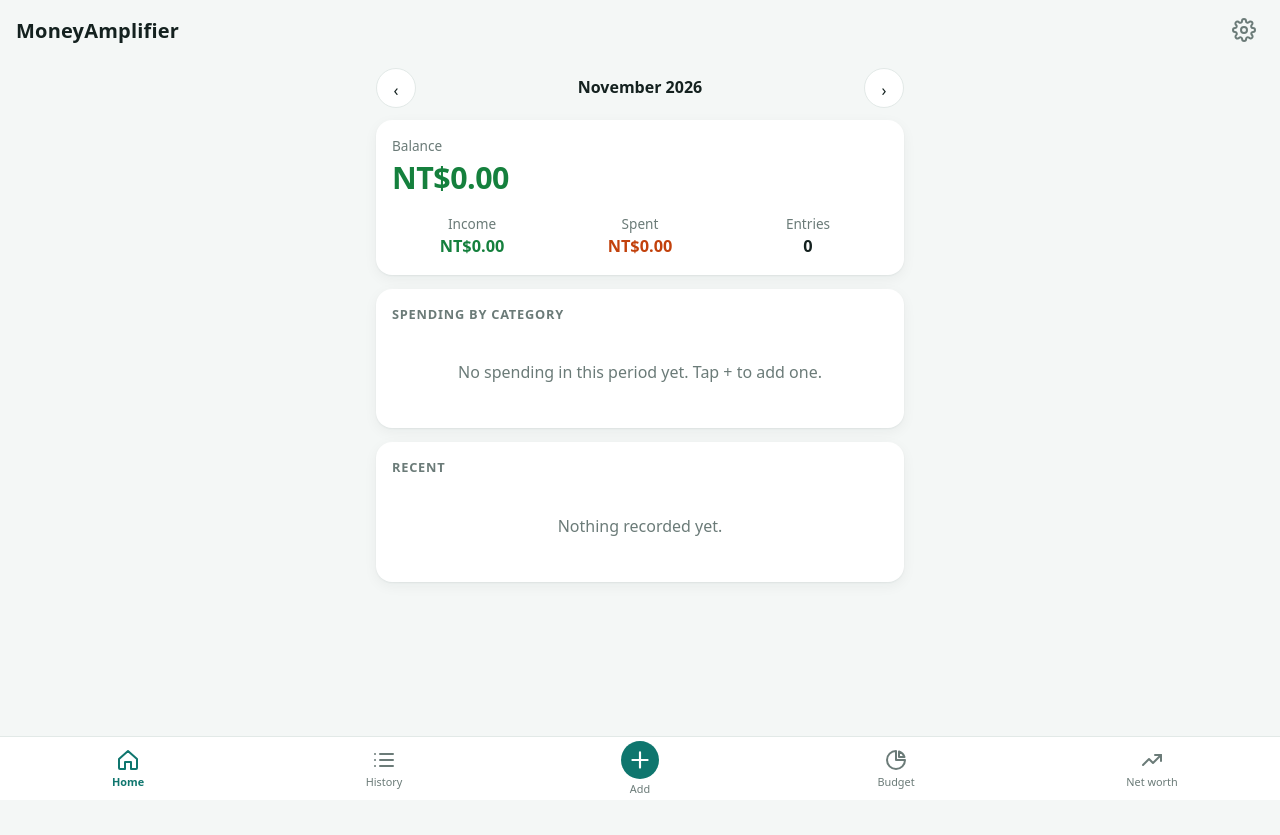
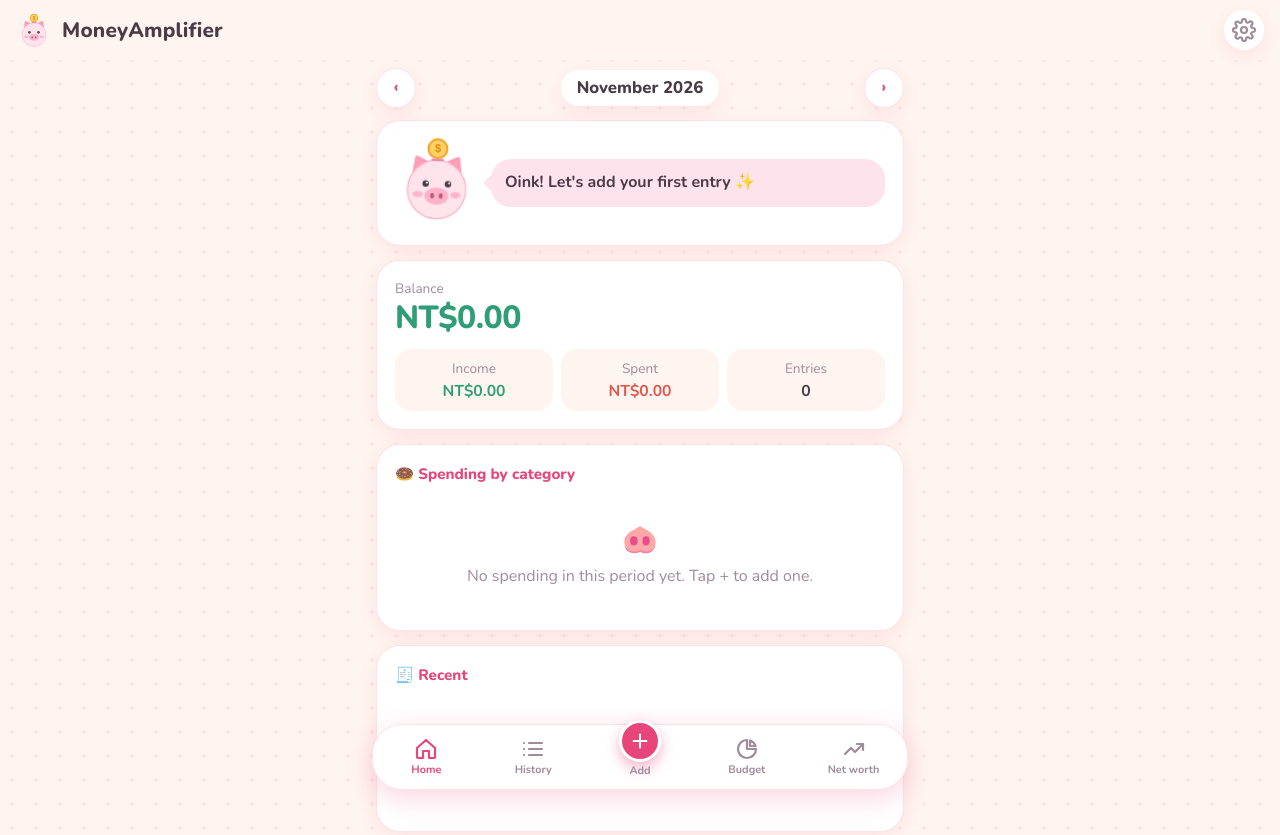
Before and after one commit to JerryChen124669/MoneyAmplifier, a website with bundled scripts: page index.html in a window 1280 px wide. Shown: the top 835 px of the page. Before the commit the page ends 800 px from the top, so only its background shows below. Built offline with nearby package versions, Linux system fonts and the light colour scheme.

Commit message:
Cute pastel theme, piggy mascot and new app icon

```diff
--- a/css/styles.css
+++ b/css/styles.css
@@ -1,113 +1,136 @@
-/* MoneyAmplifier – base styles. Change the colour tokens here to re-theme the whole app. */
+/* MoneyAmplifier – cute pastel theme. Change the colour tokens below to re-theme the whole app. */
+@font-face {
+  font-family: 'Nunito';
+  font-style: normal;
+  font-weight: 400 800;
+  font-display: swap;
+  src: url('../fonts/nunito-latin.woff2') format('woff2');
+}
+
 :root {
-  --bg: #f4f7f6;
+  --bg: #fff5f0;
+  --dot: #ffe6e6;
   --surface: #ffffff;
-  --text: #14211f;
-  --muted: #6b7b78;
-  --line: #e2e9e7;
-  --brand: #0f766e;
-  --brand-soft: #d9f0ec;
-  --income: #15803d;
-  --expense: #c2410c;
-  --danger: #b91c1c;
-  --radius: 16px;
-  --shadow: 0 1px 2px rgba(15, 40, 35, .06), 0 4px 14px rgba(15, 40, 35, .05);
-  --tabbar-h: 64px;
+  --text: #4a3b47;
+  --muted: #a08b99;
+  --line: #fbe3e6;
+  --brand: #e8467a;
+  --brand-soft: #ffe3ec;
+  --on-brand: #ffffff;
+  --income: #2f9e76;
+  --expense: #e2574c;
+  --danger: #d63d3d;
+  --radius: 24px;
+  --shadow: 0 6px 20px rgba(232, 70, 122, .10);
+  --tabbar-h: 66px;
   color-scheme: light;
 }
 @media (prefers-color-scheme: dark) {
   :root {
-    --bg: #0d1514; --surface: #16211f; --text: #e8f1ef; --muted: #8fa29f;
-    --line: #263532; --brand: #2dd4bf; --brand-soft: #123532;
-    --income: #4ade80; --expense: #fb923c; --danger: #f87171;
+    --bg: #2a1f2b; --dot: #332634; --surface: #382a3a; --text: #fbeaf0; --muted: #c4a9b8; --line: #4d3a4f;
+    --brand: #ff8fb1; --brand-soft: #4d2a3d; --on-brand: #3a1020;
+    --income: #6ee7b7; --expense: #ff9a8b; --danger: #ff8080;
     --shadow: none; color-scheme: dark;
   }
 }
 * { box-sizing: border-box; -webkit-tap-highlight-color: transparent; }
 html, body { margin: 0; }
 body {
-  background: var(--bg); color: var(--text);
-  font: 16px/1.45 system-ui, -apple-system, "Segoe UI", Roboto, "Noto Sans TC", sans-serif;
-  padding-bottom: calc(var(--tabbar-h) + env(safe-area-inset-bottom) + 16px);
+  background-color: var(--bg);
+  background-image: radial-gradient(var(--dot) 2px, transparent 2px);
+  background-size: 24px 24px;
+  color: var(--text);
+  font: 16px/1.45 'Nunito', ui-rounded, 'Hiragino Maru Gothic ProN', 'Noto Sans TC', system-ui, -apple-system, 'Segoe UI', sans-serif;
+  padding-bottom: calc(var(--tabbar-h) + env(safe-area-inset-bottom) + 28px);
 }
-svg { width: 24px; height: 24px; fill: none; stroke: currentColor; stroke-width: 2; stroke-linecap: round; stroke-linejoin: round; }
+svg { width: 24px; height: 24px; fill: none; stroke: currentColor; stroke-width: 2.2; stroke-linecap: round; stroke-linejoin: round; }
 
 .topbar {
-  position: sticky; top: 0; z-index: 5; display: flex; align-items: center; justify-content: space-between;
+  position: sticky; top: 0; z-index: 5; display: flex; align-items: center; gap: 10px;
   padding: calc(env(safe-area-inset-top) + 10px) 16px 10px; background: var(--bg);
 }
-.topbar h1 { margin: 0; font-size: 1.25rem; letter-spacing: .2px; }
-.icon-btn { color: var(--muted); display: grid; place-items: center; width: 40px; height: 40px; border-radius: 50%; }
-.icon-btn:active { background: var(--line); }
+.topbar .logo { width: 36px; height: 36px; }
+.topbar h1 { margin: 0; font-size: 1.3rem; font-weight: 800; letter-spacing: .2px; flex: 1; }
+.icon-btn { color: var(--muted); display: grid; place-items: center; width: 40px; height: 40px; border-radius: 50%; background: var(--surface); box-shadow: var(--shadow); }
+.icon-btn:active { background: var(--brand-soft); }
 
 #view { max-width: 560px; margin: 0 auto; padding: 4px 16px 24px; }
 
 .tabbar {
-  position: fixed; left: 0; right: 0; bottom: 0; z-index: 10; display: flex; justify-content: space-around; align-items: center;
-  height: calc(var(--tabbar-h) + env(safe-area-inset-bottom)); padding-bottom: env(safe-area-inset-bottom);
-  background: var(--surface); border-top: 1px solid var(--line);
+  position: fixed; left: 12px; right: 12px; bottom: calc(env(safe-area-inset-bottom) + 10px); z-index: 10;
+  max-width: 536px; margin: 0 auto;
+  display: flex; justify-content: space-around; align-items: center; height: var(--tabbar-h);
+  background: var(--surface); border-radius: 30px; box-shadow: 0 8px 28px rgba(232, 70, 122, .22); border: 1.5px solid var(--line);
 }
-.tabbar a { flex: 1; display: flex; flex-direction: column; align-items: center; gap: 2px; font-size: .68rem; color: var(--muted); text-decoration: none; padding: 6px 0; }
-.tabbar a.active { color: var(--brand); font-weight: 600; }
-.tabbar a.tab-add svg { background: var(--brand); color: #fff; border-radius: 50%; padding: 6px; width: 38px; height: 38px; }
+.tabbar a { flex: 1; display: flex; flex-direction: column; align-items: center; gap: 1px; font-size: .68rem; font-weight: 700; color: var(--muted); text-decoration: none; padding: 6px 0; }
+.tabbar a.active { color: var(--brand); }
+.tabbar a.tab-add svg { background: var(--brand); color: var(--on-brand); border-radius: 50%; padding: 7px; width: 42px; height: 42px; margin-top: -16px; box-shadow: 0 6px 14px rgba(232, 70, 122, .4); border: 3px solid var(--surface); }
 .tabbar a.tab-add.active svg { outline: 3px solid var(--brand-soft); }
 
-.card { background: var(--surface); border-radius: var(--radius); padding: 16px; box-shadow: var(--shadow); margin-bottom: 14px; }
-.card h2 { margin: 0 0 10px; font-size: .8rem; text-transform: uppercase; letter-spacing: .06em; color: var(--muted); }
+.card { background: var(--surface); border-radius: var(--radius); padding: 18px; box-shadow: var(--shadow); margin-bottom: 14px; border: 1.5px solid var(--line); }
+.card h2 { margin: 0 0 10px; font-size: .95rem; font-weight: 800; color: var(--brand); }
 .row { display: flex; align-items: center; gap: 10px; }
 .grow { flex: 1; min-width: 0; }
 .muted { color: var(--muted); font-size: .85rem; }
 .income { color: var(--income); } .expense { color: var(--expense); }
-.big { font-size: 1.9rem; font-weight: 700; letter-spacing: -.5px; }
+.big { font-size: 2rem; font-weight: 800; letter-spacing: -.5px; line-height: 1.2; }
 .stats { display: grid; grid-template-columns: 1fr 1fr 1fr; gap: 8px; text-align: center; }
-.stats b { display: block; font-size: 1.02rem; }
-.empty { text-align: center; color: var(--muted); padding: 28px 8px; }
+.stats > div { background: var(--bg); border-radius: 16px; padding: 8px 4px; }
+.stats b { display: block; font-size: .98rem; }
+.empty { text-align: center; color: var(--muted); padding: 24px 8px; }
+.empty::before { content: '🐽'; display: block; font-size: 1.8rem; margin-bottom: 4px; }
+
+.hero { display: flex; align-items: center; gap: 12px; }
+.hero img { width: 84px; height: auto; flex: none; animation: bob 3.2s ease-in-out infinite; }
+.bubble { position: relative; background: var(--brand-soft); border-radius: 20px; padding: 12px 14px; font-weight: 700; }
+.bubble::before { content: ''; position: absolute; left: -8px; top: 50%; margin-top: -8px; border: 8px solid transparent; border-left: 0; border-right-color: var(--brand-soft); }
+@keyframes bob { 0%, 100% { transform: translateY(0) rotate(-2deg); } 50% { transform: translateY(-5px) rotate(2deg); } }
+@media (prefers-reduced-motion: reduce) { .hero img { animation: none; } }
 
 .month-nav { display: flex; align-items: center; justify-content: space-between; margin: 4px 0 12px; }
-.month-nav button { width: 40px; height: 40px; border-radius: 50%; }
-.month-nav strong { font-size: 1rem; }
+.month-nav button { width: 40px; height: 40px; border-radius: 50%; padding: 0; font-weight: 800; color: var(--brand); box-shadow: var(--shadow); }
+.month-nav strong { font-size: 1.05rem; font-weight: 800; background: var(--surface); padding: 6px 16px; border-radius: 999px; box-shadow: var(--shadow); }
 
 button, .btn {
-  font: inherit; color: var(--text); background: var(--surface); border: 1px solid var(--line);
-  border-radius: 12px; padding: 10px 14px; cursor: pointer;
+  font: inherit; font-weight: 700; color: var(--text); background: var(--surface); border: 1.5px solid var(--line);
+  border-radius: 999px; padding: 9px 16px; cursor: pointer;
 }
-button:active { transform: scale(.98); }
-.btn-primary { background: var(--brand); border-color: var(--brand); color: #fff; font-weight: 600; }
-@media (prefers-color-scheme: dark) { .btn-primary { color: #04201c; } }
+button:active { transform: scale(.96); }
+.btn-primary { background: var(--brand); border-color: var(--brand); color: var(--on-brand); box-shadow: 0 6px 14px rgba(232, 70, 122, .3); }
 .btn-danger { color: var(--danger); border-color: var(--danger); background: transparent; }
-.btn-block { width: 100%; padding: 14px; }
-.stack > * + * { margin-top: 10px; }
+.btn-block { width: 100%; padding: 14px; font-size: 1.05rem; }
+.stack > * + * { margin-top: 12px; }
 
-label.field { display: block; font-size: .8rem; color: var(--muted); }
+label.field { display: block; font-size: .82rem; font-weight: 700; color: var(--muted); }
 input, select {
-  font: inherit; color: var(--text); background: var(--bg); border: 1px solid var(--line);
-  border-radius: 12px; padding: 11px 12px; width: 100%; margin-top: 4px;
+  font: inherit; color: var(--text); background: var(--bg); border: 1.5px solid var(--line);
+  border-radius: 16px; padding: 11px 14px; width: 100%; margin-top: 4px;
 }
-input:focus, select:focus, button:focus-visible, a:focus-visible { outline: 2px solid var(--brand); outline-offset: 1px; }
-.amount-input { font-size: 2rem; font-weight: 700; text-align: center; padding: 14px; }
+input:focus, select:focus, button:focus-visible, a:focus-visible { outline: 3px solid var(--brand-soft); border-color: var(--brand); }
+.amount-input { font-size: 2.2rem; font-weight: 800; text-align: center; padding: 14px; color: var(--brand); }
 
-.segmented { display: grid; grid-template-columns: 1fr 1fr; background: var(--bg); border-radius: 12px; padding: 4px; gap: 4px; }
-.segmented button { border: 0; background: transparent; border-radius: 9px; }
-.segmented button.on { background: var(--surface); box-shadow: var(--shadow); font-weight: 600; }
+.segmented { display: grid; grid-template-columns: 1fr 1fr; background: var(--surface); border-radius: 999px; padding: 5px; gap: 4px; box-shadow: var(--shadow); border: 1.5px solid var(--line); }
+.segmented button { border: 0; background: transparent; }
+.segmented button.on { background: var(--brand); color: var(--on-brand); }
 .chips { display: flex; flex-wrap: wrap; gap: 8px; }
-.chip { border-radius: 999px; padding: 7px 12px; font-size: .9rem; }
-.chip.on { background: var(--brand-soft); border-color: var(--brand); color: var(--brand); font-weight: 600; }
+.chip { padding: 7px 13px; font-size: .92rem; }
+.chip.on { background: var(--brand-soft); border-color: var(--brand); color: var(--brand); }
 
-.tx { display: flex; align-items: center; gap: 12px; padding: 12px 0; border-bottom: 1px solid var(--line); color: inherit; text-decoration: none; }
+.tx { display: flex; align-items: center; gap: 12px; padding: 12px 0; border-bottom: 1.5px dashed var(--line); color: inherit; text-decoration: none; }
 .tx:last-child { border-bottom: 0; }
-.tx .name { font-weight: 600; white-space: nowrap; overflow: hidden; text-overflow: ellipsis; }
-.tx .amt { font-weight: 700; white-space: nowrap; }
-.day-head { display: flex; justify-content: space-between; font-size: .8rem; color: var(--muted); margin: 14px 4px 6px; }
+.tx .name { font-weight: 700; white-space: nowrap; overflow: hidden; text-overflow: ellipsis; }
+.tx .amt { font-weight: 800; white-space: nowrap; }
+.day-head { display: flex; justify-content: space-between; font-size: .82rem; font-weight: 700; color: var(--muted); margin: 14px 8px 6px; }
 
-.bar { height: 8px; background: var(--line); border-radius: 99px; overflow: hidden; margin-top: 6px; }
-.bar > i { display: block; height: 100%; background: var(--brand); border-radius: 99px; }
-.bar.over > i { background: var(--danger); }
-.limit-input { width: 110px; margin: 0; text-align: right; padding: 8px 10px; }
-.chart-box { position: relative; height: 220px; }
+.bar { height: 12px; background: var(--brand-soft); border-radius: 99px; overflow: hidden; margin-top: 6px; }
+.bar > i { display: block; height: 100%; background: linear-gradient(90deg, #ffb3c8, var(--brand)); border-radius: 99px; transition: width .4s; }
+.bar.over > i { background: linear-gradient(90deg, #ffb199, var(--danger)); }
+.limit-input { width: 112px; margin: 0; text-align: right; padding: 8px 12px; }
+.chart-box { position: relative; height: 230px; }
 
 #toast {
-  position: fixed; left: 50%; bottom: calc(var(--tabbar-h) + env(safe-area-inset-bottom) + 18px); transform: translate(-50%, 20px);
-  background: var(--text); color: var(--bg); padding: 10px 16px; border-radius: 999px; font-size: .9rem;
-  opacity: 0; pointer-events: none; transition: .25s; z-index: 20;
+  position: fixed; left: 50%; bottom: calc(var(--tabbar-h) + env(safe-area-inset-bottom) + 28px); transform: translate(-50%, 20px);
+  background: var(--brand); color: var(--on-brand); padding: 10px 18px; border-radius: 999px; font-weight: 700; font-size: .92rem;
+  box-shadow: 0 6px 16px rgba(232, 70, 122, .35); opacity: 0; pointer-events: none; transition: .25s; z-index: 20;
 }
 #toast.show { opacity: 1; transform: translate(-50%, 0); }
--- a/index.html
+++ b/index.html
@@ -4,7 +4,7 @@
   <meta charset="utf-8">
   <meta name="viewport" content="width=device-width, initial-scale=1, viewport-fit=cover">
   <title>MoneyAmplifier</title>
-  <meta name="theme-color" content="#0f766e">
+  <meta name="theme-color" content="#fff5f0">
   <meta name="apple-mobile-web-app-capable" content="yes">
   <meta name="mobile-web-app-capable" content="yes">
   <meta name="apple-mobile-web-app-title" content="MoneyAmplifier">
@@ -16,6 +16,7 @@
 </head>
 <body>
   <header class="topbar">
+    <img class="logo" src="icons/mascot.svg" alt="" width="36" height="36">
     <h1 id="page-title">MoneyAmplifier</h1>
     <a class="icon-btn" href="#/settings" aria-label="Settings">
       <svg viewBox="0 0 24 24" aria-hidden="true"><circle cx="12" cy="12" r="3"/><path d="M19.4 15a1.7 1.7 0 0 0 .3 1.8l.1.1a2 2 0 1 1-2.8 2.8l-.1-.1a1.7 1.7 0 0 0-1.8-.3 1.7 1.7 0 0 0-1 1.5V21a2 2 0 1 1-4 0v-.1a1.7 1.7 0 0 0-1.1-1.5 1.7 1.7 0 0 0-1.8.3l-.1.1a2 2 0 1 1-2.8-2.8l.1-.1a1.7 1.7 0 0 0 .3-1.8 1.7 1.7 0 0 0-1.5-1H3a2 2 0 1 1 0-4h.1a1.7 1.7 0 0 0 1.5-1.1 1.7 1.7 0 0 0-.3-1.8l-.1-.1a2 2 0 1 1 2.8-2.8l.1.1a1.7 1.7 0 0 0 1.8.3H9a1.7 1.7 0 0 0 1-1.5V3a2 2 0 1 1 4 0v.1a1.7 1.7 0 0 0 1 1.5 1.7 1.7 0 0 0 1.8-.3l.1-.1a2 2 0 1 1 2.8 2.8l-.1.1a1.7 1.7 0 0 0-.3 1.8V9a1.7 1.7 0 0 0 1.5 1H21a2 2 0 1 1 0 4h-.1a1.7 1.7 0 0 0-1.5 1z"/></svg>
--- a/js/components.js
+++ b/js/components.js
@@ -43,7 +43,7 @@ export function toast(message) {
 }
 
 /** Colours for charts (works in light and dark). */
-export const PALETTE = ['#0f766e', '#f59e0b', '#6366f1', '#ef4444', '#06b6d4', '#84cc16', '#ec4899', '#8b5cf6', '#f97316', '#64748b', '#14b8a6', '#a16207'];
+export const PALETTE = ['#ff7fa1', '#ffb86b', '#7bd3b0', '#8fb8ff', '#c4a1ff', '#ffd966', '#ff9a8b', '#6fd1e0', '#b6e07a', '#f4a6d7', '#a3a3d9', '#e0b38a'];
 
 export function cssVar(name) {
   return getComputedStyle(document.documentElement).getPropertyValue(name).trim();
--- a/js/views/add.js
+++ b/js/views/add.js
@@ -26,7 +26,7 @@ export function render(root, id) {
           onClick: () => { if (form.type !== t) { form.type = t; form.category = ''; draw(); } },
         }, t === 'expense' ? 'Expense' : 'Income'))),
       h('div', { class: 'card' }, amountEl),
-      h('div', { class: 'card' }, h('h2', {}, 'Category'),
+      h('div', { class: 'card' }, h('h2', {}, '🏷️ Category'),
         h('div', { class: 'chips' }, cats.map((c) => h('button', {
           class: `chip ${form.category === c ? 'on' : ''}`,
           onClick: () => { form.category = c; draw(); },
@@ -49,7 +49,7 @@ export function render(root, id) {
       if (existing) st.transactions[st.transactions.findIndex((t) => t.id === existing.id)] = record;
       else st.transactions.push(record);
     }, { silent: true });
-    toast('Saved');
+    toast('Saved! ✨');
     if (existing) location.hash = '#/history';
     else { form.amount = ''; form.note = ''; draw(); }
   }
--- a/js/views/home.js
+++ b/js/views/home.js
@@ -14,8 +14,15 @@ export function render(root) {
   const expense = sum(txs.filter((t) => t.type === 'expense'), (t) => t.amount);
   const balance = income - expense;
 
+  const mood = !txs.length ? "Oink! Let's add your first entry ✨"
+    : balance >= 0 ? `Yay! You're keeping ${money(balance, currency)} this month 🌸`
+    : "A little over this month. You've got this! 💪";
+
   root.append(
     monthNav(() => window.dispatchEvent(new HashChangeEvent('hashchange'))),
+    h('div', { class: 'card hero' },
+      h('img', { src: 'icons/mascot.svg', alt: 'Piggy mascot' }),
+      h('div', { class: 'bubble grow' }, mood)),
     h('div', { class: 'card' },
       h('div', { class: 'muted' }, 'Balance'),
       h('div', { class: `big ${balance >= 0 ? 'income' : 'expense'}` }, money(balance, currency)),
@@ -28,7 +35,7 @@ export function render(root) {
   const byCat = {};
   txs.filter((t) => t.type === 'expense').forEach((t) => { byCat[t.category] = (byCat[t.category] || 0) + t.amount; });
   const cats = Object.entries(byCat).sort((a, b) => b[1] - a[1]);
-  const chartCard = h('div', { class: 'card' }, h('h2', {}, 'Spending by category'));
+  const chartCard = h('div', { class: 'card' }, h('h2', {}, '🍩 Spending by category'));
   let chart = null;
   if (!cats.length) {
     chartCard.append(empty('No spending in this period yet. Tap + to add one.'));
@@ -44,7 +51,7 @@ export function render(root) {
   root.append(chartCard);
 
   const recent = [...txs].sort((a, b) => b.date.localeCompare(a.date)).slice(0, 5);
-  root.append(h('div', { class: 'card' }, h('h2', {}, 'Recent'),
+  root.append(h('div', { class: 'card' }, h('h2', {}, '🧾 Recent'),
     recent.length ? recent.map(txRow) : empty('Nothing recorded yet.'),
     recent.length ? h('a', { href: '#/history', class: 'muted' }, 'See all →') : null));
 
--- a/sw.js
+++ b/sw.js
@@ -1,13 +1,13 @@
 // Service worker: network-first (so new versions show up), cache fallback (so the app opens offline).
 // Bump CACHE_NAME and add new files to PRECACHE whenever you add files to the app.
-const CACHE_NAME = 'moneyamplifier-v1';
+const CACHE_NAME = 'moneyamplifier-v2';
 const PRECACHE = [
   './', './index.html', './manifest.webmanifest',
   './css/styles.css',
   './js/app.js', './js/util.js', './js/store.js', './js/components.js',
   './js/views/home.js', './js/views/add.js', './js/views/history.js',
   './js/views/budget.js', './js/views/wealth.js', './js/views/settings.js',
-  './vendor/chart.umd.js',
+  './vendor/chart.umd.js', './fonts/nunito-latin.woff2', './icons/mascot.svg',
   './icons/icon-192.png', './icons/icon-512.png', './icons/apple-touch-icon.png',
 ];
 
--- a/tools/make-icons.mjs
+++ b/tools/make-icons.mjs
@@ -10,7 +10,7 @@ const dir = path.join(root, 'icons');
 const source = ['icon-source.png', 'icon-source.svg'].map((f) => path.join(dir, f)).find(existsSync);
 if (!source) throw new Error('Put icon-source.png or icon-source.svg in the icons folder.');
 
-const bg = '#0f766e'; // background colour used for the safe-zone padding of the maskable icon
+const bg = '#ffa5c0'; // background colour used for the safe-zone padding of the maskable icon
 const plain = (size, name) => sharp(source, { density: 384 }).resize(size, size, { fit: 'cover' }).png().toFile(path.join(dir, name));
 
 await plain(192, 'icon-192.png');
```
Also changed, not shown: fonts/nunito-latin.woff2 (added), icons/apple-touch-icon.png, icons/icon-192.png, icons/icon-512.png, icons/icon-maskable-512.png, icons/icon-source.svg, icons/mascot.svg (added), manifest.webmanifest.
